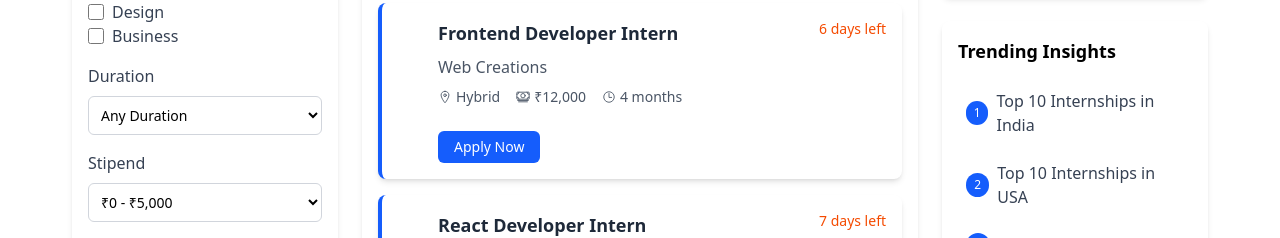
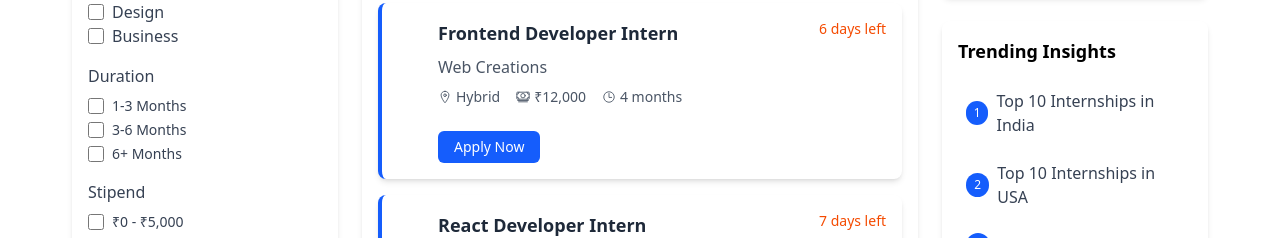
Before and after one commit to kartikturak05/InternDude, a React (Vite) app: page /Internships in a window 1280 px wide. Shown: the part 714-952 px from the top of the page. Built offline with nearby package versions, Linux system fonts and the light colour scheme; no server answers.

Commit message:
Added Advanced filter logic on internships

```diff
--- a/src/components/FindInternShip.jsx
+++ b/src/components/FindInternShip.jsx
@@ -6,7 +6,12 @@ import {
   IoCashOutline,
   IoCheckmarkCircle,
 } from "react-icons/io5";
-import { BsBriefcase, BsFillStarFill, BsFilter } from "react-icons/bs";
+import {
+  BsBriefcase,
+  BsFillStarFill,
+  BsFilter,
+  BsSearch,
+} from "react-icons/bs";
 import { IoLocationSharp } from "react-icons/io5";
 import { WiTime3 } from "react-icons/wi";
 import { IoWalletOutline } from "react-icons/io5";
@@ -18,8 +23,9 @@ import SuccessStories from "./SuccessStories";
 import ReviewsAndRatings from "./ReviewsAndRatings";
 import JobNotification from "./JobNotification";
 import Footer from "./Footer";
+import { useNavigate } from "react-router-dom";
 
-const AdvancedFilter = () => {
+const AdvancedFilter = ({ onApplyFilters }) => {
   const [filters, setFilters] = useState({
     remote: false,
     hybrid: false,
@@ -28,15 +34,23 @@ const AdvancedFilter = () => {
     marketing: false,
     design: false,
     business: false,
-    duration: "any",
-    stipend: "any",
+    duration: [],
+    stipend: [],
   });
 
   const handleFilterChange = (name, value) => {
-    setFilters((prev) => ({
-      ...prev,
-      [name]: value,
-    }));
+    setFilters((prev) => {
+      if (Array.isArray(prev[name])) {
+        // Toggle values for checkboxes (add if not present, remove if present)
+        const newValue = prev[name].includes(value)
+          ? prev[name].filter((item) => item !== value)
+          : [...prev[name], value];
+
+        return { ...prev, [name]: newValue };
+      }
+
+      return { ...prev, [name]: value };
+    });
   };
 
   const resetFilters = () => {
@@ -48,9 +62,16 @@ const AdvancedFilter = () => {
       marketing: false,
       design: false,
       business: false,
-      duration: "any",
-      stipend: "any",
+      duration: [],
+      stipend: [],
     });
+  };
+
+  const handleApplyFilters = () => {
+    // Pass the current filters to the parent component
+    if (onApplyFilters) {
+      onApplyFilters(filters);
+    }
   };
 
   return (
@@ -78,7 +99,7 @@ const AdvancedFilter = () => {
                 className="mr-2 h-4 w-4 text-blue-600"
               />
               <label htmlFor={type} className="text-gray-700 capitalize">
-                {type.replace("onSite", "On-Site")}
+                {type === "onSite" ? "On-Site" : type}
               </label>
             </div>
           ))}
@@ -106,34 +127,55 @@ const AdvancedFilter = () => {
         {/* Duration */}
         <div>
           <h4 className="font-medium mb-2 text-gray-700">Duration</h4>
-          <select
-            value={filters.duration}
+          {["1-3", "3-6", "6+"].map((duration) => (
+            <label key={duration} className="flex items-center space-x-2 mb-1">
+              <input
+                type="checkbox"
+                value={duration}
+                checked={filters.duration.includes(duration)}
                 onChange={(e) => handleFilterChange("duration", e.target.value)}
-            className="w-full p-2 border border-gray-300 rounded-md text-sm"
-          >
-            <option value="any">Any Duration</option>
-            <option value="1-3">1-3 Months</option>
-            <option value="3-6">3-6 Months</option>
-            <option value="6+">6+ Months</option>
-          </select>
+                className="w-4 h-4"
+              />
+              <span className="text-sm text-gray-700">
+                {duration === "1-3"
+                  ? "1-3 Months"
+                  : duration === "3-6"
+                  ? "3-6 Months"
+                  : "6+ Months"}
+              </span>
+            </label>
+          ))}
         </div>
 
         {/* Stipend */}
         <div>
           <h4 className="font-medium mb-2 text-gray-700">Stipend</h4>
-          <select
-            value={filters.stipend}
+          {[
+            { value: "0-5000", label: "₹0 - ₹5,000" },
+            { value: "5000-10000", label: "₹5,000 - ₹10,000" },
+            { value: "10000-20000", label: "₹10,000 - ₹20,000" },
+            { value: "20000+", label: "₹20,000+" },
+          ].map((stipend) => (
+            <label
+              key={stipend.value}
+              className="flex items-center space-x-2 mb-1"
+            >
+              <input
+                type="checkbox"
+                value={stipend.value}
+                checked={filters.stipend.includes(stipend.value)}
                 onChange={(e) => handleFilterChange("stipend", e.target.value)}
-            className="w-full p-2 border border-gray-300 rounded-md text-sm"
-          >
-            <option value="any">₹0 - ₹5,000</option>
-            <option value="5000-10000">₹5,000 - ₹10,000</option>
-            <option value="10000-20000">₹10,000 - ₹20,000</option>
-            <option value="20000+">₹20,000+</option>
-          </select>
+                className="w-4 h-4"
+              />
+              <span className="text-sm text-gray-700">{stipend.label}</span>
+            </label>
+          ))}
         </div>
 
-        <button className="w-full bg-blue-600 text-white py-2 rounded-md hover:bg-blue-700 transition">
+        <button
+          onClick={handleApplyFilters}
+          className="w-full bg-blue-600 text-white py-2 rounded-md hover:bg-blue-700 transition"
+        >
           Apply Filters
         </button>
       </div>
@@ -150,8 +192,11 @@ const InternshipCard = ({
   daysLeft,
   isEasyApply,
 }) => {
+  const navigate = useNavigate();
   return (
-    <div className="bg-white rounded-lg shadow-md p-4 hover:shadow-lg transition mb-4 border-l-4 border-blue-600">
+    <div className="bg-white rounded-lg shadow-md p-4 hover:shadow-lg transition mb-4 border-l-4 border-blue-600 cursor-pointer"
+    onClick={()=> navigate("/InternshipDetails")}
+    >
       <div className="flex justify-between items-start pl-10">
         <div className="space-y-2">
           <h3 className="font-semibold text-lg text-gray-800">{title}</h3>
@@ -266,9 +311,6 @@ const TrendingInsights = () => {
     </div>
   );
 };
-
-// Sample Internship Data
-const FindInternship = () => {
 const internships = [
   {
     title: "Software Development Intern",
@@ -280,6 +322,7 @@ const FindInternship = () => {
     companyType: "startup",
     daysLeft: 4,
     isEasyApply: true,
+    category: "technology",
   },
   {
     title: "Frontend Developer Intern",
@@ -291,6 +334,7 @@ const FindInternship = () => {
     companyType: "mid",
     daysLeft: 6,
     isEasyApply: false,
+    category: "technology",
   },
   {
     title: "React Developer Intern",
@@ -302,6 +346,7 @@ const FindInternship = () => {
     companyType: "mnc",
     daysLeft: 7,
     isEasyApply: true,
+    category: "technology",
   },
   {
     title: "UI/UX Design Intern",
@@ -313,6 +358,7 @@ const FindInternship = () => {
     companyType: "mnc",
     daysLeft: 7,
     isEasyApply: false,
+    category: "design",
   },
   {
     title: "Graphic Design Intern",
@@ -324,6 +370,7 @@ const FindInternship = () => {
     companyType: "mid",
     daysLeft: 5,
     isEasyApply: true,
+    category: "design",
   },
   {
     title: "Product Design Intern",
@@ -335,6 +382,7 @@ const FindInternship = () => {
     companyType: "startup",
     daysLeft: 12,
     isEasyApply: false,
+    category: "design",
   },
   {
     title: "Marketing Intern",
@@ -346,6 +394,7 @@ const FindInternship = () => {
     companyType: "mid",
     daysLeft: 2,
     isEasyApply: true,
+    category: "marketing",
   },
   {
     title: "Digital Marketing Intern",
@@ -357,6 +406,7 @@ const FindInternship = () => {
     companyType: "startup",
     daysLeft: 9,
     isEasyApply: false,
+    category: "marketing",
   },
   {
     title: "Social Media Manager Intern",
@@ -368,6 +418,7 @@ const FindInternship = () => {
     companyType: "mnc",
     daysLeft: 7,
     isEasyApply: true,
+    category: "marketing",
   },
   {
     title: "Backend Developer Intern",
@@ -379,6 +430,7 @@ const FindInternship = () => {
     companyType: "startup",
     daysLeft: 5,
     isEasyApply: false,
+    category: "technology",
   },
   {
     title: "Node.js Developer Intern",
@@ -390,6 +442,7 @@ const FindInternship = () => {
     companyType: "mid",
     daysLeft: 3,
     isEasyApply: true,
+    category: "technology",
   },
   {
     title: "Django Developer Intern",
@@ -401,6 +454,7 @@ const FindInternship = () => {
     companyType: "mnc",
     daysLeft: 6,
     isEasyApply: false,
+    category: "technology",
   },
   {
     title: "Data Science Intern",
@@ -412,6 +466,7 @@ const FindInternship = () => {
     companyType: "mnc",
     daysLeft: 10,
     isEasyApply: true,
+    category: "technology",
   },
   {
     title: "Machine Learning Intern",
@@ -423,6 +478,7 @@ const FindInternship = () => {
     companyType: "startup",
     daysLeft: 11,
     isEasyApply: false,
+    category: "technology",
   },
   {
     title: "Data Analytics Intern",
@@ -434,6 +490,7 @@ const FindInternship = () => {
     companyType: "mid",
     daysLeft: 9,
     isEasyApply: true,
+    category: "technology",
   },
   {
     title: "Content Writing Intern",
@@ -445,6 +502,7 @@ const FindInternship = () => {
     companyType: "mid",
     daysLeft: 3,
     isEasyApply: true,
+    category: "business",
   },
   {
     title: "Technical Writing Intern",
@@ -456,6 +514,7 @@ const FindInternship = () => {
     companyType: "startup",
     daysLeft: 7,
     isEasyApply: false,
+    category: "business",
   },
   {
     title: "SEO Content Writer Intern",
@@ -467,6 +526,7 @@ const FindInternship = () => {
     companyType: "mnc",
     daysLeft: 5,
     isEasyApply: true,
+    category: "business",
   },
   {
     title: "Cybersecurity Intern",
@@ -478,6 +538,7 @@ const FindInternship = () => {
     companyType: "mnc",
     daysLeft: 8,
     isEasyApply: false,
+    category: "technology",
   },
   {
     title: "Ethical Hacking Intern",
@@ -489,6 +550,7 @@ const FindInternship = () => {
     companyType: "mid",
     daysLeft: 12,
     isEasyApply: true,
+    category: "technology",
   },
   {
     title: "Penetration Tester Intern",
@@ -500,8 +562,12 @@ const FindInternship = () => {
     companyType: "startup",
     daysLeft: 10,
     isEasyApply: false,
+    category: "technology",
   },
 ];
+// Sample Internship Data
+const FindInternship = () => {
+
 
   const [showInternships, setShowInternships] = useState(4);
   const handleLoadMore = () => {
@@ -517,9 +583,102 @@ const FindInternship = () => {
   const [durations, setDurations] = useState("");
   const [skills, setSkills] = useState("");
   const [companyTypes, setCompanyTypes] = useState("");
+  const [useAdvancedFilters, setUseAdvancedFilters] = useState(false);
+  const [advancedFiltersActive, setAdvancedFiltersActive] = useState(false);
 
-  // Filtering Function
+  // Function to handle advanced filter application
+  const handleAdvancedFilterApply = (advancedFilters) => {
+    setUseAdvancedFilters(true);
+    setAdvancedFiltersActive(true);
+
+    // Reset the basic filters
+    setLocations("");
+    setRoles("");
+    setStipends("");
+    setDurations("");
+    setSkills("");
+    setCompanyTypes("");
+
+    // Apply advanced filters
+    let newFilteredInternships = internships;
+
+    // Filter by location (work type)
+    const locationFilters = [];
+    if (advancedFilters.remote) locationFilters.push("remote");
+    if (advancedFilters.hybrid) locationFilters.push("hybrid");
+    if (advancedFilters.onSite) locationFilters.push("on-site");
+
+    if (locationFilters.length > 0) {
+      newFilteredInternships = newFilteredInternships.filter((internship) =>
+        locationFilters.some(
+          (loc) => internship.location.toLowerCase() === loc.toLowerCase()
+        )
+      );
+    }
+
+    // Filter by role category
+    const categoryFilters = [];
+    if (advancedFilters.technology) categoryFilters.push("technology");
+    if (advancedFilters.marketing) categoryFilters.push("marketing");
+    if (advancedFilters.design) categoryFilters.push("design");
+    if (advancedFilters.business) categoryFilters.push("business");
+
+    if (categoryFilters.length > 0) {
+      newFilteredInternships = newFilteredInternships.filter((internship) =>
+        categoryFilters.includes(internship.category)
+      );
+    }
+
+    // Filter by duration
+    if (advancedFilters.duration.length > 0) {
+      newFilteredInternships = newFilteredInternships.filter((internship) => {
+        const months = parseInt(internship.duration.split(" ")[0]);
+
+        return advancedFilters.duration.some((range) => {
+          if (range === "1-3") return months >= 1 && months <= 3;
+          if (range === "3-6") return months > 3 && months <= 6;
+          if (range === "6+") return months > 6;
+          return false;
+        });
+      });
+    }
+
+    // Filter by stipend
+    if (advancedFilters.stipend.length > 0) {
+      newFilteredInternships = newFilteredInternships.filter((internship) => {
+        const stipendValue = parseInt(
+          internship.stipend.replace("₹", "").replace(",", "")
+        );
+
+        return advancedFilters.stipend.some((range) => {
+          if (range === "0-5000")
+            return stipendValue >= 0 && stipendValue <= 5000;
+          if (range === "5000-10000")
+            return stipendValue > 5000 && stipendValue <= 10000;
+          if (range === "10000-20000")
+            return stipendValue > 10000 && stipendValue <= 20000;
+          if (range === "20000+") return stipendValue > 20000;
+          return false;
+        });
+      });
+    }
+
+    setFilteredInternships(newFilteredInternships);
+    setShowInternships(4); // Reset to show first 4 results
+  };
+
+  // Reset advanced filters
+  const resetAdvancedFilters = () => {
+    setUseAdvancedFilters(false);
+    setAdvancedFiltersActive(false);
+    setFilteredInternships(internships);
+  };
+
+  // Basic Filtering Function
   useEffect(() => {
+    // Skip if advanced filters are active
+    if (useAdvancedFilters) return;
+
     let newFilteredInternships = internships;
 
     if (locations && locations !== "any") {
@@ -574,11 +733,19 @@ const FindInternship = () => {
     }
 
     setFilteredInternships(newFilteredInternships);
-  }, [locations, roles, stipends, durations, skills, companyTypes]);
+  }, [
+    locations,
+    roles,
+    stipends,
+    durations,
+    skills,
+    companyTypes,
+    useAdvancedFilters,
+  ]);
 
   return (
     <>
-      <div className=" min-h-screen p-6">
+      <div className="min-h-screen p-6">
         <div className="w-full p-12">
           {/* Header Section */}
           <div className="text-left mb-8">
@@ -591,12 +758,13 @@ const FindInternship = () => {
 
             {/* Search Bar */}
             <div className="mt-6 max-w-8xl mx-auto">
-              <div className="flex items-center  bg-white rounded-full shadow-md overflow-hidden px-4 py-2">
+              <div className="flex items-center bg-white rounded-full shadow-md overflow-hidden px-4 py-2">
                 <IoSearchSharp className="text-gray-500 mr-2 text-xl" />
                 <input
                   type="text"
                   className="w-full py-2 focus:outline-none text-gray-700"
                   placeholder="Search for internships (e.g., Marketing Intern, Software Developer)"
+                  onChange={(e) => setRoles(e.target.value)}
                 />
                 <button className="bg-blue-600 text-white px-6 py-2 rounded-full hover:bg-blue-700 transition">
                   Search
@@ -604,6 +772,8 @@ const FindInternship = () => {
               </div>
             </div>
 
+            {/* Basic Filters - Show only when advanced filters are not active */}
+            {!advancedFiltersActive && (
               <div className="flex flex-wrap gap-4 mt-6">
                 {/* Location */}
                 <div className="p-2 flex border border-gray-300 rounded-md cursor-pointer">
@@ -612,12 +782,13 @@ const FindInternship = () => {
                     name="location"
                     id="location"
                     className="outline-none"
+                    value={locations}
                     onChange={(e) => setLocations(e.target.value)}
                   >
                     <option value="any">Location</option>
                     <option value="remote">Remote</option>
                     <option value="hybrid">Hybrid</option>
-                  <option value="onsite">On-Site</option>
+                    <option value="on-site">On-Site</option>
                   </select>
                 </div>
                 {/* Role */}
@@ -627,6 +798,7 @@ const FindInternship = () => {
                     name="role"
                     id="role"
                     className="outline-none"
+                    value={roles}
                     onChange={(e) => setRoles(e.target.value)}
                   >
                     <option value="any">Role</option>
@@ -642,6 +814,7 @@ const FindInternship = () => {
                     name="stipend"
                     id="stipend"
                     className="outline-none"
+                    value={stipends}
                     onChange={(e) => setStipends(e.target.value)}
                   >
                     <option value="any">Stipend</option>
@@ -657,6 +830,7 @@ const FindInternship = () => {
                     name="duration"
                     id="duration"
                     className="outline-none"
+                    value={durations}
                     onChange={(e) => setDurations(e.target.value)}
                   >
                     <option value="any">Duration</option>
@@ -671,6 +845,7 @@ const FindInternship = () => {
                     name="skills"
                     id="skills"
                     className="outline-none"
+                    value={skills}
                     onChange={(e) => setSkills(e.target.value)}
                   >
                     <option value="any">Skills</option>
@@ -686,6 +861,7 @@ const FindInternship = () => {
                     name="companyType"
                     id="companyType"
                     className="outline-none"
+                    value={companyTypes}
                     onChange={(e) => setCompanyTypes(e.target.value)}
                   >
                     <option value="any">Company Type</option>
@@ -695,13 +871,29 @@ const FindInternship = () => {
                   </select>
                 </div>
               </div>
+            )}
+
+            {/* Show indicator that advanced filters are active */}
+            {advancedFiltersActive && (
+              <div className="mt-6 flex items-center justify-between bg-blue-50 p-3 rounded-lg border border-blue-200">
+                <span className="text-blue-700 font-medium flex items-center">
+                  <BsFilter className="mr-2" /> Advanced filters applied
+                </span>
+                <button
+                  onClick={resetAdvancedFilters}
+                  className="text-blue-600 hover:text-blue-800 underline text-sm"
+                >
+                  Clear advanced filters
+                </button>
+              </div>
+            )}
           </div>
 
           {/* Main Content */}
           <div className="grid grid-cols-12 gap-6 mt-20">
             {/* Filter Column */}
             <div className="col-span-3">
-              <AdvancedFilter />
+              <AdvancedFilter onApplyFilters={handleAdvancedFilterApply} />
             </div>
 
             {/* Main Column */}
@@ -727,7 +919,13 @@ const FindInternship = () => {
                         <InternshipCard key={index} {...internship} />
                       ))
                   ) : (
-                    <p>No internships found</p>
+                    <div className="text-center py-8 text-gray-500">
+                      <BsSearch className="mx-auto text-4xl mb-3" />
+                      <p className="text-lg">
+                        No internships found matching your filters
+                      </p>
+                      <p className="mt-2">Try adjusting your filter criteria</p>
+                    </div>
                   )}
                 </div>
 
```
Lines whose indentation alone changed are shown as unchanged.
